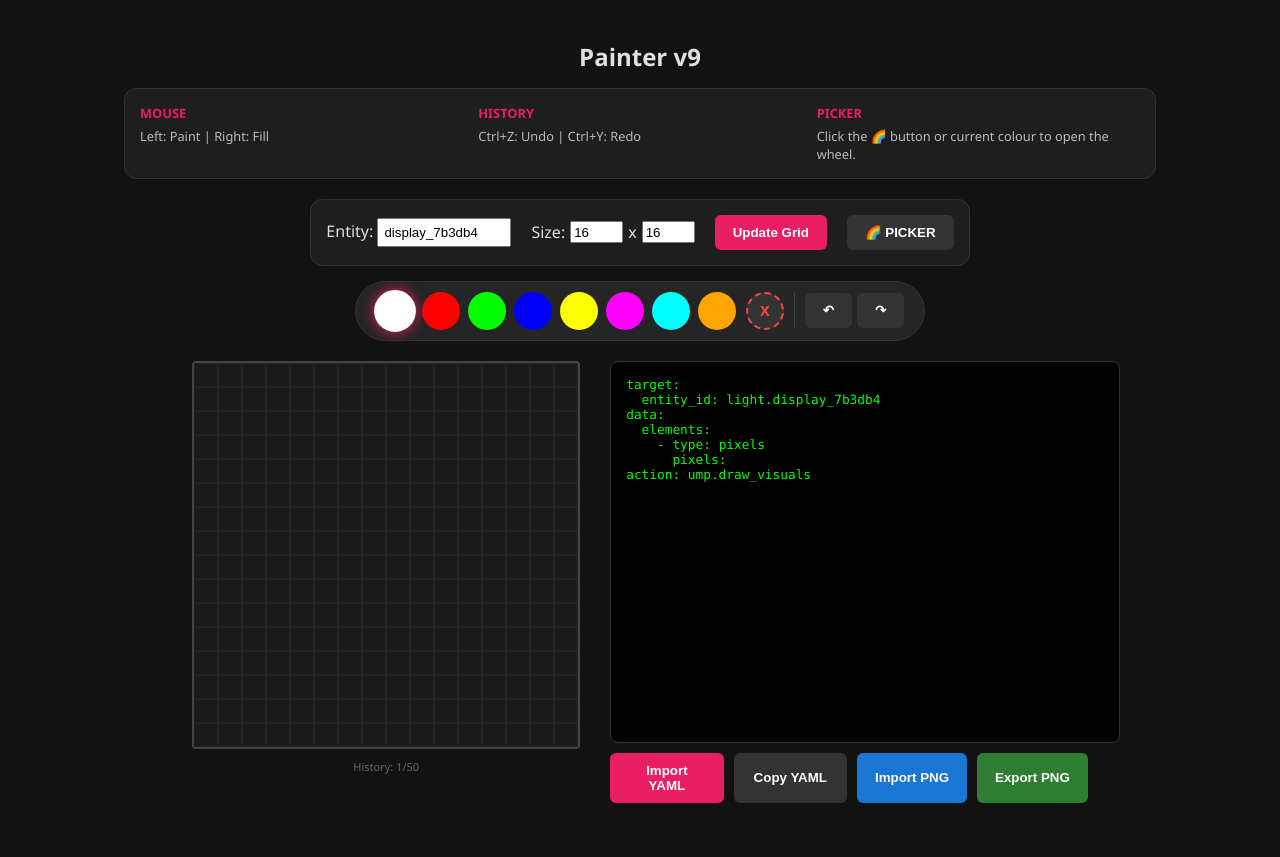
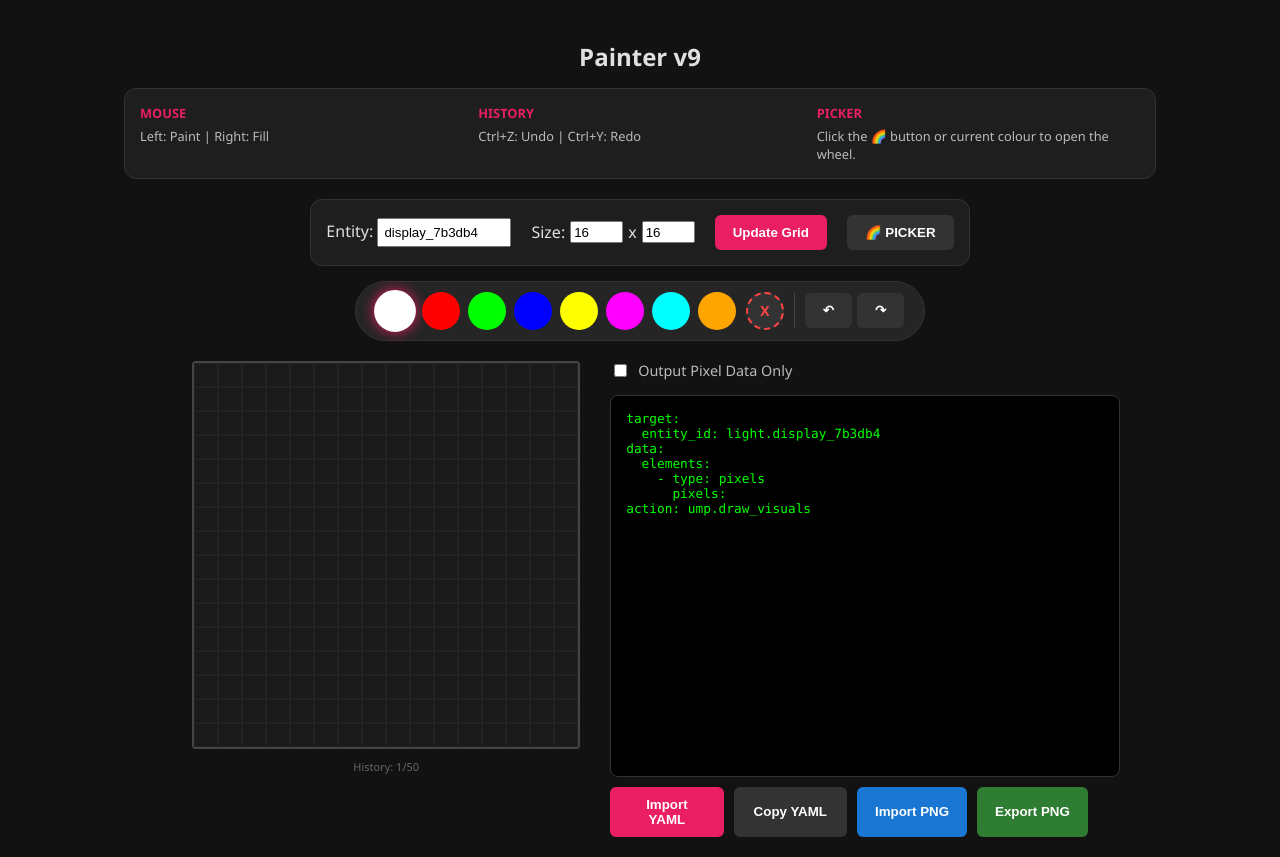
Before and after one commit to boomyville/pixel-painter, a plain HTML site: page index.html in a window 1280 px wide. Before the commit the page ends 823 px from the top, so only its background shows below. Drawn offline with Linux system fonts and the light colour scheme.

Commit message:
Add checkbox for simple output option in YAML

```diff
--- a/index.html
+++ b/index.html
@@ -90,6 +90,9 @@
                 <div style="font-size: 0.8rem; color: #888; margin-bottom: 5px;">Imported Image</div>
                 <img id="importedImage" style="max-width: 100%; max-height: 200px; image-rendering: pixelated; border: 1px solid #444;">
             </div>
+            <label style="display:flex; align-items:center; gap:8px; font-size:0.9rem; margin-bottom:5px; cursor:pointer; color:#bbb;">
+                <input type="checkbox" id="simpleOutput" onchange="generateYAML()"> Output Pixel Data Only
+            </label>
             <textarea id="yaml-io" placeholder="YAML output / Import area..."></textarea>
             <div style="display: flex; gap: 10px;">
                 <button class="primary" onclick="importYAML()" style="flex: 1;">Import YAML</button>
@@ -242,9 +245,18 @@
         }
 
         function generateYAML() {
-            let yaml = `target:\n  entity_id: light.${entityInput.value}\ndata:\n  elements:\n    - type: pixels\n      pixels:\n`;
+            const simple = document.getElementById('simpleOutput') && document.getElementById('simpleOutput').checked;
+            let yaml = '';
+            if (!simple) {
+                yaml += `target:\n  entity_id: light.${entityInput.value}\ndata:\n  elements:\n`;
+            }
+            yaml += `    - type: pixels\n      pixels:\n`;
             cells.flat().forEach(c => { if (c.dataset.color) { const rgb = hexToRgb(c.dataset.color); yaml += `        - [${c.dataset.x}, ${c.dataset.y}, ${rgb[0]}, ${rgb[1]}, ${rgb[2]}]\n`; } });
-            yaml += `action: ump.draw_visuals`; yamlTextArea.value = yaml;
+
+            if (!simple) {
+                yaml += `action: ump.draw_visuals`;
+            }
+            yamlTextArea.value = yaml;
         }
 
         function importYAML() {
```
